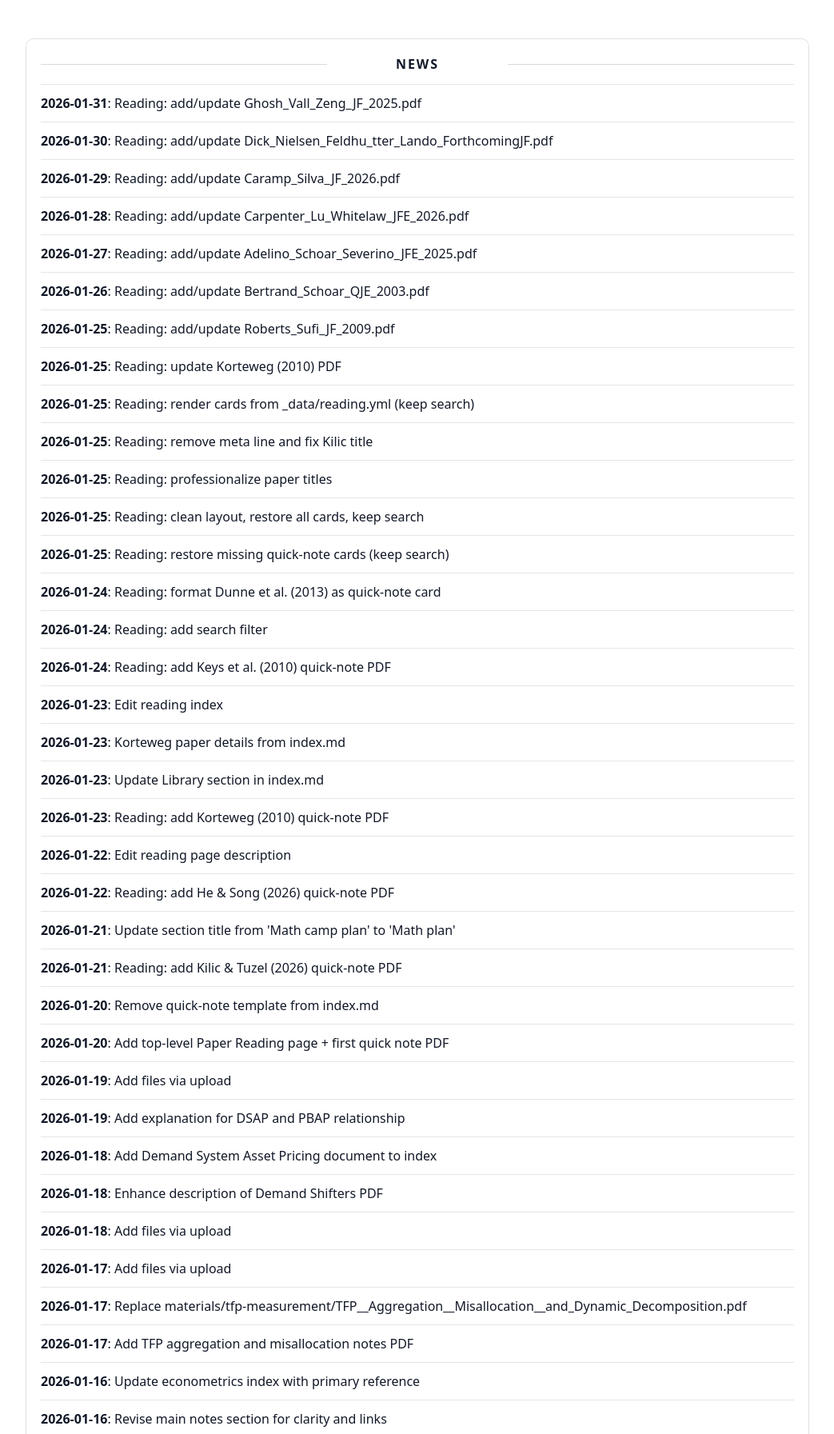
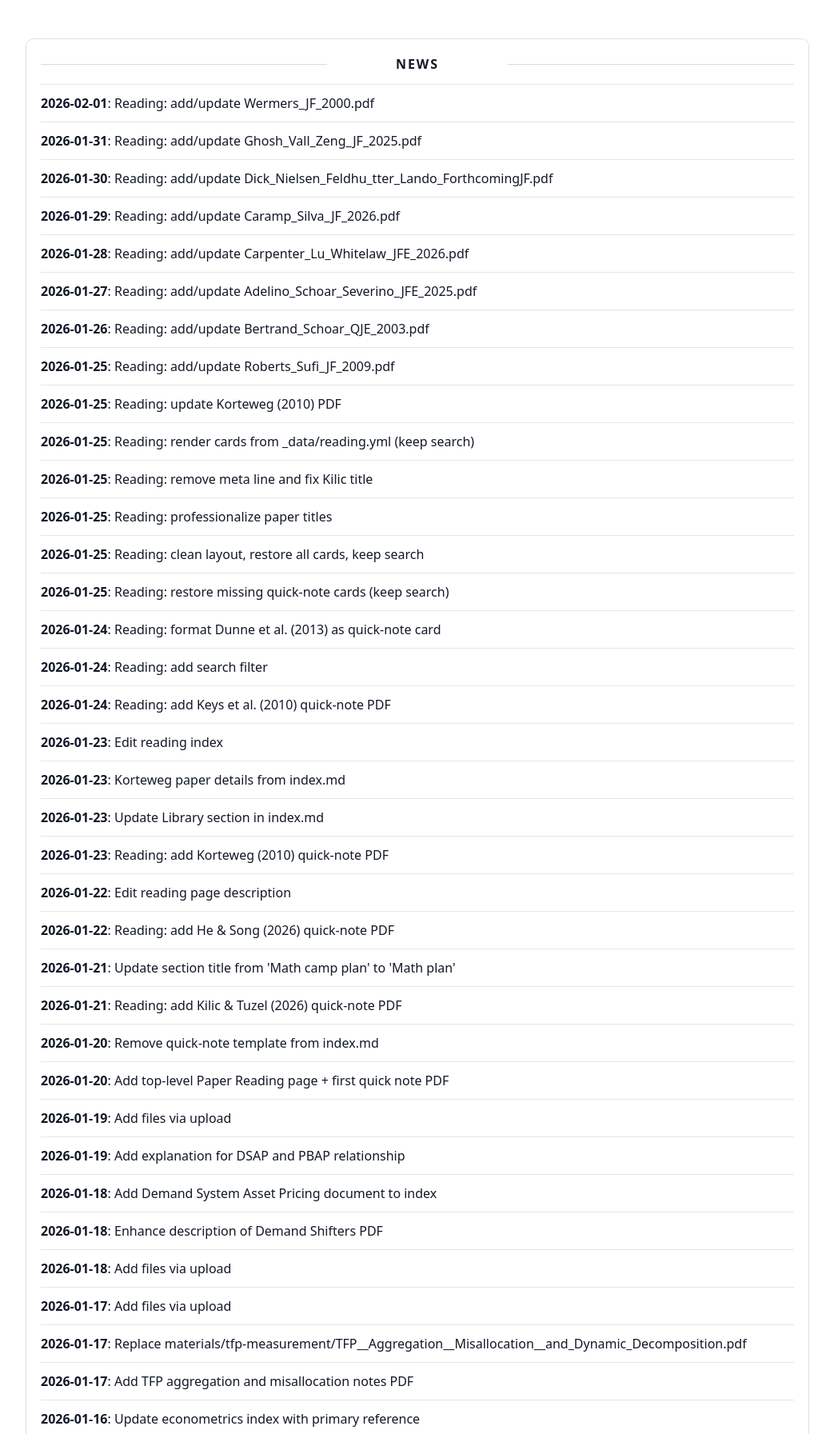
Before and after one commit to yaxinzn/study-archive, a Jekyll site: the page built from updates/index.md, in a window 1280 px wide, cut to the strip 476-2269 px from the top of the page. Shown: the whole strip at 80% size, without its empty margins (118-1161 px from the left). Built offline with Jekyll 4.4.1, drawn with Linux system fonts in a browser that asks for light colours; some of the changed text lies outside the part shown.

Commit message:
chore: update NEWS feed

```diff
--- a/_data/news.yml
+++ b/_data/news.yml
@@ -1,4 +1,7 @@
 # Auto-generated update history (sorted newest -> oldest). Do not edit manually.
+- ts: "1769945665"
+  date: "2026-02-01"
+  title: "Reading: add/update Wermers_JF_2000.pdf"
 - ts: "1769861222"
   date: "2026-01-31"
   title: "Reading: add/update Ghosh_Vall_Zeng_JF_2025.pdf"
```
